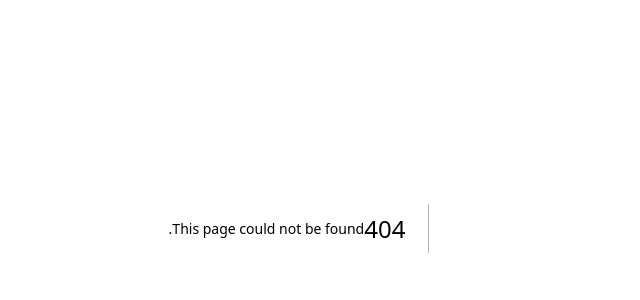
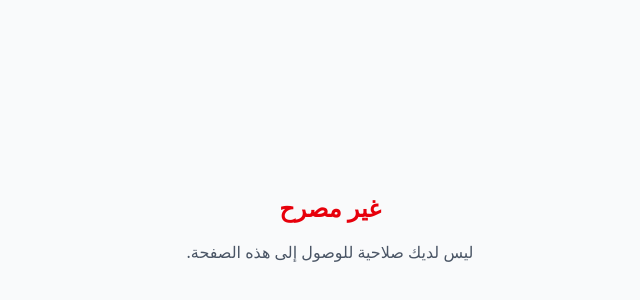
Before and after one commit to Tamim-A/-, a Next.js app: page /unauthorized in a window 1280 px wide. Before the commit this address had no page. Shown: the part 172-472 px from the top of the page, without its empty margins (373-1013 px from the left). Built offline with nearby package versions, Linux system fonts and the light colour scheme.

Commit message:
Add src/app/unauthorized/page.tsx

```diff
--- /dev/null
+++ b/src/app/unauthorized/page.tsx
@@ -0,0 +1,10 @@
+export default function UnauthorizedPage() {
+  return (
+    <main className="flex min-h-screen items-center justify-center p-8">
+      <div className="text-center space-y-4">
+        <h1 className="text-2xl font-bold text-red-600">غير مصرح</h1>
+        <p className="text-gray-600">ليس لديك صلاحية للوصول إلى هذه الصفحة.</p>
+      </div>
+    </main>
+  );
+}
```
